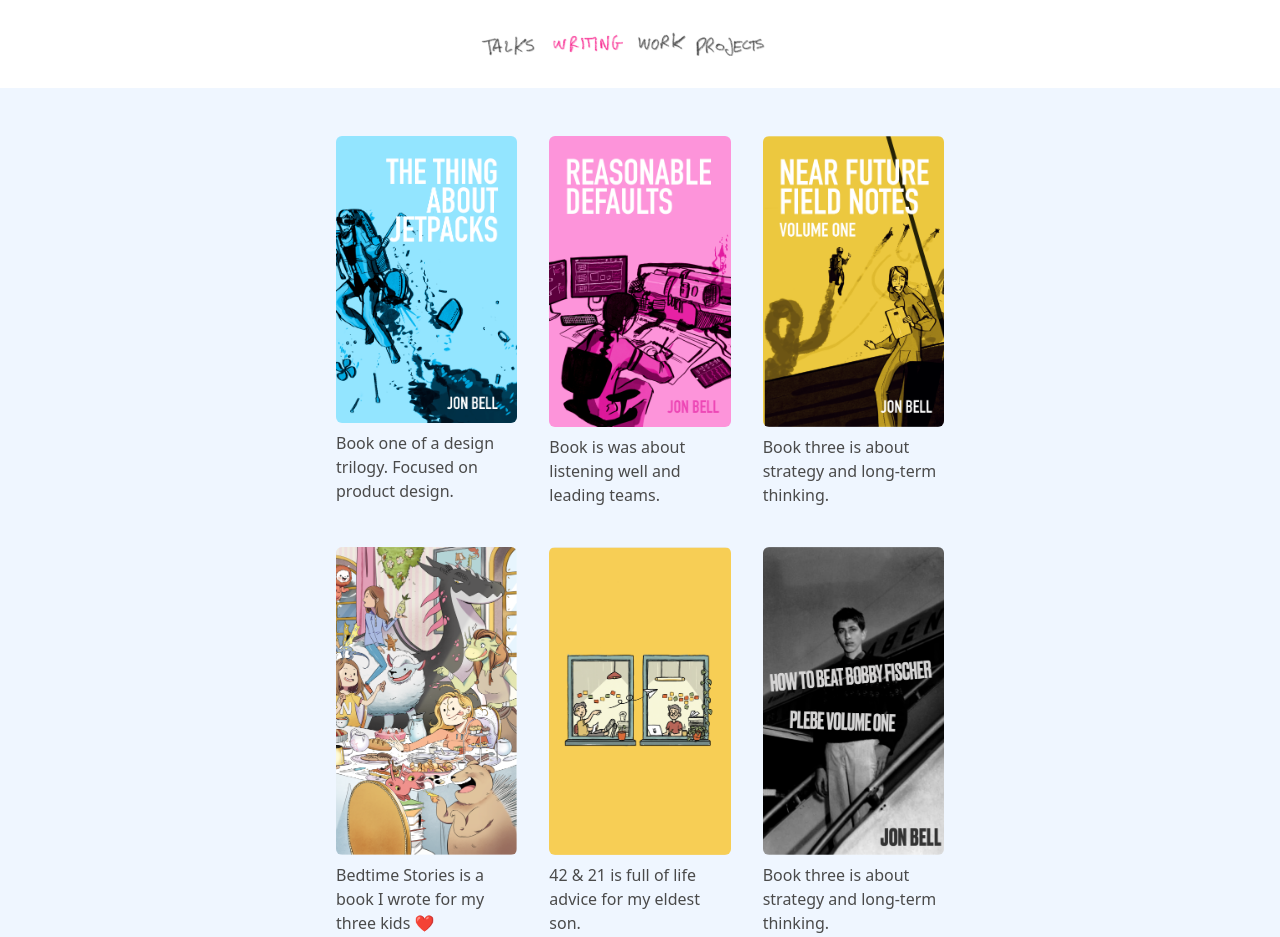
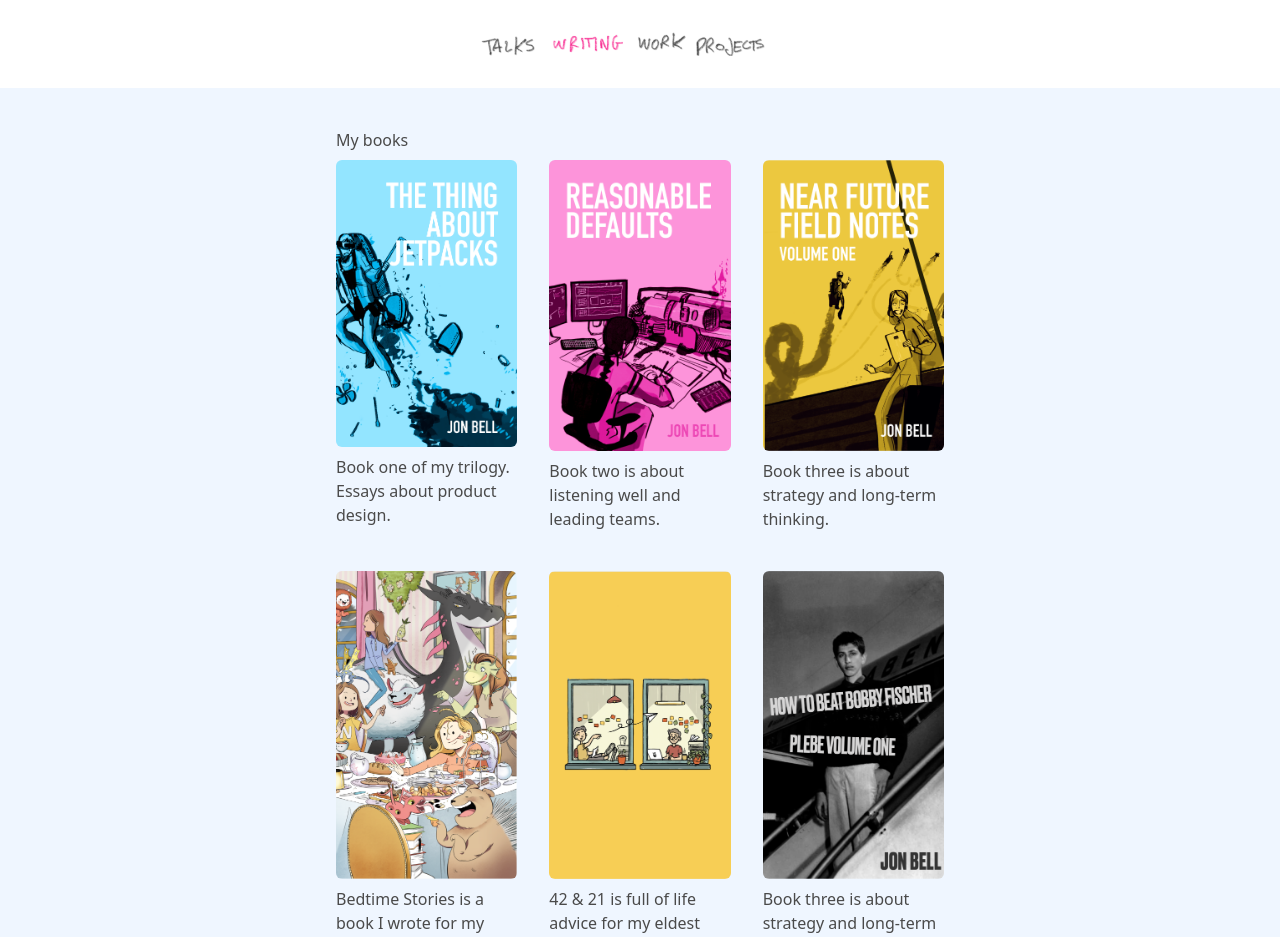
Before and after one commit to jonbell-lot23/lot23, a Next.js app: page /writing in a window 1280 px wide. Shown: the top 937 px of the page. Built offline with nearby package versions, Linux system fonts and the light colour scheme.

Commit message:
Some changes to make the site better

```diff
--- a/src/pages/newindex.tsx
+++ b/src/pages/newindex.tsx
@@ -48,14 +48,14 @@ export default function Home() {
 export function Body() {
   return (
     <div className="grid mt-48 place-items-center">
-      <div className="text-center">
+      <div className="text-left">
       <p className="font-semibold">Hello! I'm Jon Bell.</p>
-              <p>
+              <p className="text-md">
                 I'm a product designer that loves to write, code, draw, teach,
                 lead teams, and learn new things.
               </p>
 
-              <p>
+              <p className="text-md">
                 My email is
                  <a href="mailto:jb@lot23.com" className="pl-1">jb@lot23.com</a>. <br />Thanks for
                 stopping by!
--- a/src/pages/talks.tsx
+++ b/src/pages/talks.tsx
@@ -99,7 +99,7 @@ export function Body() {
     <section className="flex justify-center w-screen pt-8 mx-auto mt-8 text-md bg-blue-50 py-96">
 
       <div className="justify-center w-full p-2 sm:w-1/2">
-      <div className="p-2">
+      <div className="p-0 sm:p-2">
 
           <div className="flex">
             <div className="font-bold grow">UXNZ <span className="font-light text-gray-500">2020</span></div>
@@ -127,7 +127,7 @@ export function Body() {
                 </div>
                 <img src="/abuse.png" className="w-full rounded-md" />
                 <div className="pt-2 font-light text-md">
-                  Tough lessons learned leading the abuse design team at Twitter.
+                  Lessons learned leading the abuse design team at Twitter.
                 </div>
                 </div>
 
@@ -138,8 +138,7 @@ export function Body() {
                 </div>
                 <img src="/greatdesign.png" className="w-full rounded-md" />
                 <div className="pt-2 font-light text-md">
-                  Great design doesn't always speak for itself,
-                  and here's here's what to do about it!
+                  Great design doesn't always speak for itself, so then what?
                 </div>
                 </div>
           </div>
--- a/src/pages/work.tsx
+++ b/src/pages/work.tsx
@@ -57,15 +57,16 @@ export function Body() {
   <div className="justify-center w-full p-2 sm:w-3/5">
 
 
-  <h2 className="text-3xl">About</h2>
+  <div className="py-0 pl-0 my-0 text-xl font-medium sm:text-md">About</div>
 
-  <div className="w-full mb-24 sm:w-2/5">
-    Here is where I would write some sort of summary of my work.
+  <div className="w-full mb-24 sm:w-3/5">
+    I've worked at Twitter, Microsoft, frog design, and now I'm building a time traveling debugger at Replay.io. This is a selection
+    of my work.
   </div>
 
 
 
-  <h2 className="text-3xl">Twitter</h2>
+  <div className="py-0 pl-0 my-0 text-xl font-medium sm:pl-2 sm:text-md">Twitter</div>
 
 
 
@@ -73,7 +74,7 @@ export function Body() {
 
 
 
-  <div className="w-full">
+  <div className="w-full mb-48">
         <div className="w-full">
 
           <img src="assets/hidereplies.png" alt="Default" />
@@ -90,7 +91,7 @@ export function Body() {
   </div>
 
 
-  <div className="w-full">
+  <div className="w-full mb-48">
         <div className="w-full px-8">
 
           <video preload="auto" autoPlay loop muted>
@@ -109,7 +110,7 @@ export function Body() {
   </div>
 
 
-  <div className="flex-none sm:flex">
+  <div className="flex-none mb-48 sm:flex">
         <div className="w-full">
         <div className="WorkSection-phone">
             <div className="WorkSection-phone-video">
@@ -137,9 +138,9 @@ export function Body() {
   </div>
 
 
-  <div className="flex-none sm:flex">
+  <div className="flex-none mb-48 sm:flex">
 
-        <div className="flex items-center w-full px-2 py-4 sm:px-8 sm:w-1/2">
+        <div className="flex items-center w-full px-2 py-4 sm:px-8 sm:w-1/2 ">
           <div>
           <h3 className="text-xl">Live Pipeline</h3>
             <p>
@@ -168,7 +169,7 @@ export function Body() {
 
   </div>
 
-  <div className="flex-none sm:flex">
+  <div className="flex-none mb-24 sm:flex">
         <div className="w-full sm:w-3/5">
           <img src="assets/twitterAndroid.png" />
         </div>
@@ -190,11 +191,11 @@ export function Body() {
 
 
 
-  <div className="w-full">
+  <div className="w-full mb-24">
         <div className="w-full">
 
           <img src="assets/twitterWindows.png" alt="Default" />
-          <p className="p-0 pt-2 sm:p-8 sm:pt-4 text-md">
+          <p className="p-0 pt-2 sm:p-1 sm:pt-4 text-md">
           <h3 className="mb-0 text-xl">Twitter for Windows</h3>
               Microsoft wanted to ship Twitter by default in Windows 10’s Start
               Screen, so I spent several months designing the best way to take a
@@ -208,7 +209,7 @@ export function Body() {
 
   <h2 className="text-3xl">Microsoft</h2>
 
-  <div className="flex-none sm:flex">
+  <div className="flex-none mb-24 sm:flex">
 
         <div className="w-full sm:w-3/5">
           <img src="assets/email.png" />
@@ -228,7 +229,7 @@ export function Body() {
         </div>
   </div>
 
-  <div className="flex-none sm:flex">
+  <div className="flex-none mb-24 sm:flex">
 
 
 
@@ -252,7 +253,7 @@ export function Body() {
 
   </div>
 
-  <div className="flex-none sm:flex">
+  <div className="flex-none mb-24 sm:flex">
         <div className="w-full sm:w-3/5">
           <img src="assets/text.png" />
         </div>
@@ -271,7 +272,7 @@ export function Body() {
         </div>
   </div>
 
-  <div className="flex-none sm:flex">
+  <div className="flex-none mb-24 sm:flex">
         <div className="flex items-center w-full px-2 py-4 sm:px-8 sm:w-2/5">
           <div>
         <h3 className="text-xl">Third Party Apps</h3>
--- a/src/pages/writing.tsx
+++ b/src/pages/writing.tsx
@@ -52,38 +52,62 @@ export function Body() {
 
     <section className="flex justify-center w-screen pt-8 mx-auto mt-8 bg-blue-50 py-96">
 
+
+
     <div className="justify-center w-full p-2 sm:w-1/2">
+
+    <div>
+      <div className="flex justify-center">
+        <div className="w-2/3 sm:w-full">
+          <div className="py-0 pl-0 my-0 font-medium text-md sm:pl-2 sm:text-md">My books</div>
+        </div>
+      </div>
+    </div>
         <div className="grid mt-4 gap-x-4 gap-y-8 sm:grid-cols-1 sm:gap-x-6 sm:m-2 md:grid-cols-3 lg:grid-cols-3 xl:grid-cols-3 xl:gap-x-8">
 
-              <div>
-                <img src="/book1.png" className="w-full rounded-md" />
-                <div className="pt-2">Book one of a design trilogy. Focused on product design.</div>
+              <div className="flex justify-center">
+                <div className="w-2/3 sm:w-full">
+                  <img src="/book1.png" className="rounded-md" />
+                  <div className="pt-2">Book one of my trilogy. Essays about product design.</div>
+                </div>
               </div>
 
-              <div>
-                <img src="/book2.png" className="w-full rounded-md" />
-                <div className="pt-2">Book is was about listening well and leading teams.</div>
+              <div className="flex justify-center">
+                <div className="w-2/3 sm:w-full">
+                  <img src="/book2.png" className="w-full rounded-md" />
+                  <div className="pt-2">Book two is about listening well and leading teams.</div>
+                </div>
               </div>
 
-              <div>
-                <img src="/book3.png" className="w-full rounded-md" />
-                <div className="pt-2">Book three is about strategy and long-term thinking.</div>
+              <div className="flex justify-center">
+                <div className="w-2/3 sm:w-full">
+                  <img src="/book3.png" className="w-full rounded-md" />
+                  <div className="pt-2">Book three is about strategy and long-term thinking.</div>
+                </div>
               </div>
         </div>
 <br />
         <div className="grid mt-8 gap-x-4 gap-y-8 sm:grid-cols-1 sm:gap-x-6 sm:m-2 md:grid-cols-3 lg:grid-cols-3 xl:grid-cols-3 xl:gap-x-8">
 
-              <div>
+        <div className="flex justify-center">
+                <div className="w-2/3 sm:w-full">
                 <img src="/bedtime.png" className="w-full rounded-md" />
                 <div className="pt-2">Bedtime Stories is a book I wrote for my three kids ❤️</div>
               </div>
-              <div>
+              </div>
+
+              <div className="flex justify-center">
+                <div className="w-2/3 sm:w-full">
                 <img src="/42and21.png" className="w-full rounded-md" />
                 <div className="pt-2">42 & 21 is full of life advice for my eldest son.</div>
               </div>
-              <div>
+              </div>
+
+              <div className="flex justify-center">
+                <div className="w-2/3 sm:w-full">
                 <img src="/plebe.png" className="w-full rounded-md" />
                 <div className="pt-2">Book three is about strategy and long-term thinking.</div>
+              </div>
               </div>
         </div>
 
```
